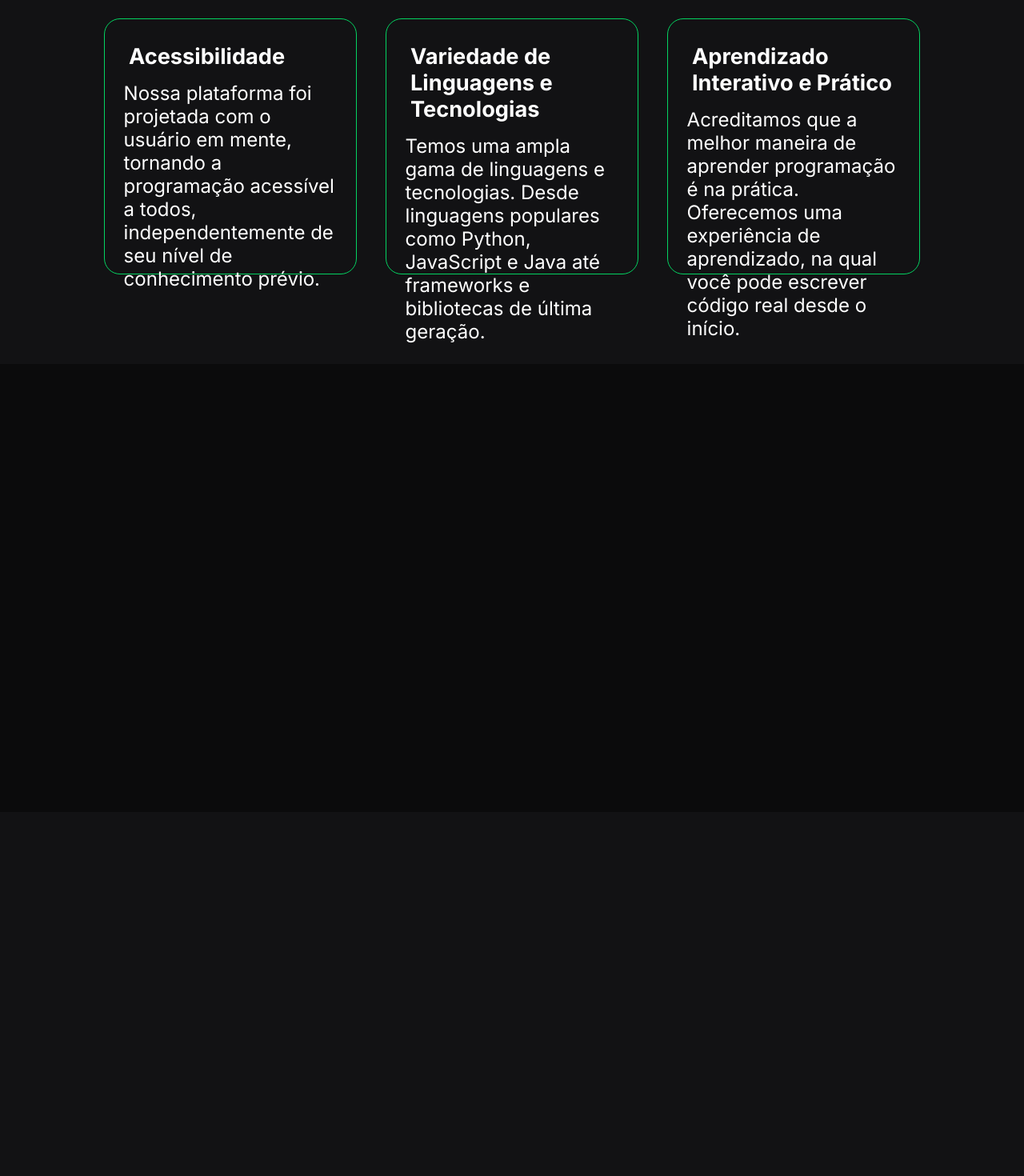
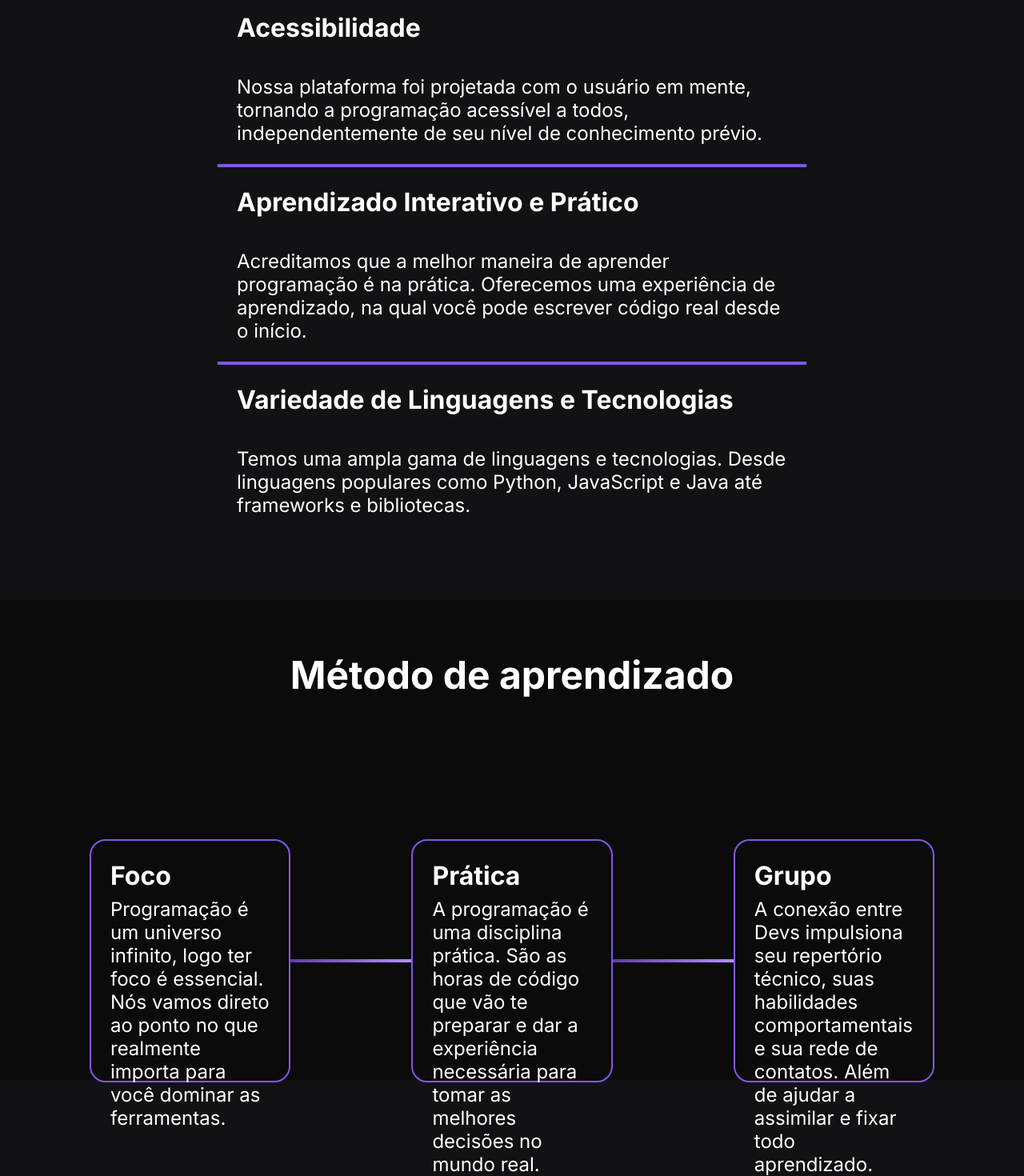
Before and after one commit to guilhermesachinelli/project-react, a Next.js app: page / in a window 1280 px wide. Shown: the part 767-2237 px from the top of the page at 80% size. Before the commit the page ends 1782 px from the top, so only its background shows below. Built offline with nearby package versions, Linux system fonts and the light colour scheme.

Commit message:
feat: new desing main

```diff
--- a/app/page.jsx
+++ b/app/page.jsx
@@ -14,23 +14,36 @@ export default function Home() {
           </section>
         </div>
       </div>
-        <h2>Somos uma plataforma completa de</h2>
-        <h2> aprendizado em programação</h2>
-      <div className={styles.cardContainer}>
+      <h2>Somos uma plataforma completa de</h2>
+      <h2> aprendizado em programação</h2>
         <div className={styles.card}>
           <h1>Acessibilidade</h1>
           <p>Nossa plataforma foi projetada com o usuário em mente, tornando a programação acessível a todos, independentemente de seu nível de conhecimento prévio.</p>
-        </div>
-        <div className={styles.card}>
-          <h1>Variedade de Linguagens e Tecnologias</h1>
-          <p> Temos uma ampla gama de linguagens e tecnologias. Desde linguagens populares como Python, JavaScript e Java até frameworks e bibliotecas de última geração.</p>
-        </div>
-        <div className={styles.card}>
+          <hr />
           <h1>Aprendizado Interativo e Prático</h1>
           <p>Acreditamos que a melhor maneira de aprender programação é na prática. Oferecemos uma experiência de aprendizado, na qual você pode escrever código real desde o início. </p>
+          <hr />
+          <h1>Variedade de Linguagens e Tecnologias</h1>
+          <p> Temos uma ampla gama de linguagens e tecnologias. Desde linguagens populares como Python, JavaScript e Java até frameworks e bibliotecas.</p>
         </div>
-      </div>
       <div className={styles.kalix}>
+      <h2>Método de aprendizado</h2>
+        <div className={styles.cardContainer}>
+        <div className={styles.kalixCard}>
+            <h1>Foco</h1>
+            <p>Programação é um universo infinito, logo ter foco é essencial. Nós vamos direto ao ponto no que realmente importa para você dominar as ferramentas.</p>
+          </div>
+          <hr />
+          <div className={styles.kalixCard}>
+            <h1>Prática</h1>
+            <p>A programação é uma disciplina prática. São as horas de código que vão te preparar e dar a experiência necessária para tomar as melhores decisões no mundo real.</p>
+          </div>
+          <hr />
+          <div className={styles.kalixCard}>
+            <h1>Grupo</h1>
+            <p>A conexão entre Devs impulsiona seu repertório técnico, suas habilidades comportamentais e sua rede de contatos. Além de ajudar a assimilar e fixar todo aprendizado.</p>
+          </div>
+          </div>
       </div>
     </div>
   )
--- a/app/page.module.css
+++ b/app/page.module.css
@@ -1,5 +1,4 @@
-
-.container{
+.container {
     display: flex;
     flex-direction: column;
     align-items: center;
@@ -9,21 +8,25 @@
     margin: 0;
     padding: 0;
 }
-.container span{
+
+.container span {
     color: var(--Gren-);
     font-size: 2rem;
     margin: 2rem;
 }
-.container h1{
+
+.container h1 {
     color: var(--Clear-White-);
     font-size: 3rem;
 }
-.container h3{
+
+.container h3 {
     color: var(--White-);
     font-size: 1.2rem;
     margin: 0.10rem;
 }
-.contentTittle{
+
+.contentTittle {
     display: flex;
     flex-direction: column;
     justify-content: center;
@@ -31,10 +34,12 @@
     height: 100%;
     width: 100%;
 }
-.contentTittle section{
+
+.contentTittle section {
     padding: 1rem;
 }
-.starter{
+
+.starter {
     background-image: url(../public/tittle2.png);
     background-size: contain;
     background-position: center;
@@ -42,40 +47,77 @@
     width: 100%;
     height: 70vh;
 }
-.starter{
+
+.starter {
     text-align: center;
 }
-.container h2{
+
+.container h2 {
     color: var(--Clear-White-);
     font-size: 3rem;
 }
-.cardContainer{
+.card {
+    background-color: var(--Dark-void-);
+    width: 70%;
+    padding: 5rem;
+    color: var(--Clear-White-);
+}
+
+.card p {
+    font-size: 1.5rem;
+    margin: 0.5rem;
+    padding: 1rem;
+}
+
+.card h1 {
+    font-size: 2rem;
+    margin: 0.5rem;
+    padding: 1rem;
+}
+.card hr{
+    border: var(--Medium-Purple) solid 2px;
+}
+
+.kalix {
+    background-color: var(--Black-russian);
+    width: 100%;
+    height: 75vh;
+    display: flex;
+    flex-direction: column;
+    align-items: center;
+}
+
+.kalix h2 {
+    padding: 4rem;
+}
+.cardContainer {
     display: flex;
     flex-direction: row;
     align-items: center;
-    justify-content: space-around;
+    justify-content: space-evenly;
     padding: 7rem;
 }
-.card{
+
+.cardContainer hr{
+    width: 10rem;
+    border: 2px solid transparent;
+    border-image: linear-gradient(to right, #5e3fa6, #b08fff);
+    border-image-slice: 1;
+}
+.kalixCard {
     background-color: var(--Dark-void-);
-    width: 30%;
+    width: 25%;
     padding: 1rem;
     color: var(--Clear-White-);
     border-radius: 20px;
-    border: 1px solid var(--Gren-);
-    height: 20rem;
+    height: 19rem;
+    border: solid 2px var(--Medium-Purple);
 }
-.card p{
+.kalixCard h1{
+    font-size: 2rem;
+    margin: 0.5rem;
+}
+.kalixCard p{
     font-size: 1.5rem;
     margin: 0.5rem;
 }
-.card h1{
-    font-size: 1.7rem;
-    margin: 0.5rem;
-    padding: 0.4rem;
-}
-.kalix{
-    background-color: var(--Black-russian);
-    width: 100%;
-    height: 70vh;
-}
```
